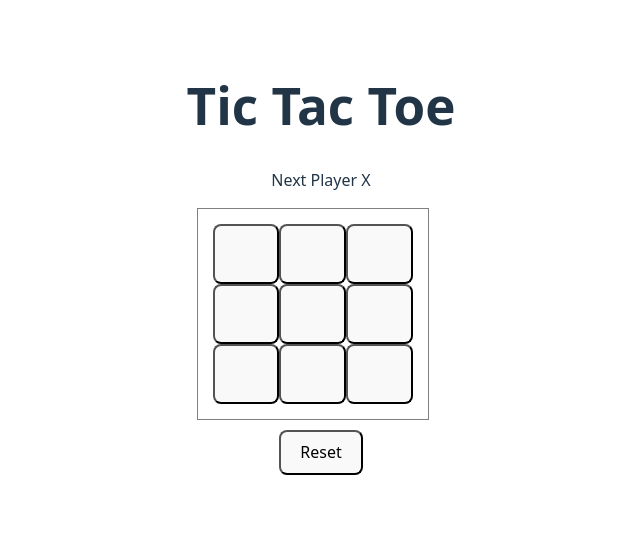
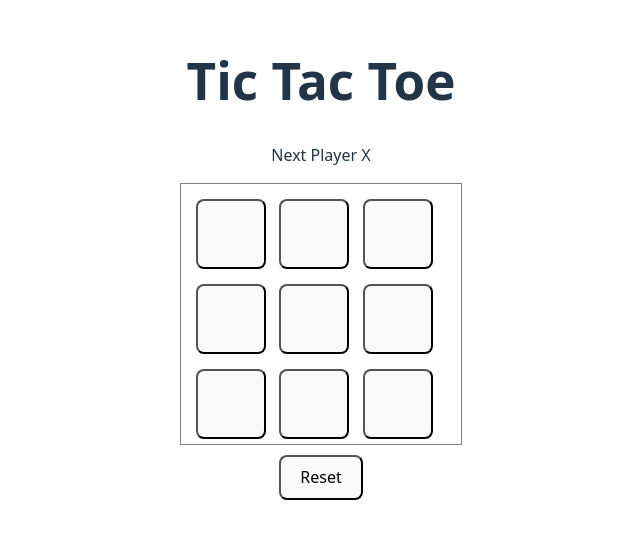
Before and after one commit to abdel1413/TicTacToe, a React (Vite) app: page / in a window 1280 px wide. Shown: the part 141-680 px from the top of the page, without its empty margins (319-959 px from the left). Built offline with nearby package versions, Linux system fonts and the light colour scheme.

Commit message:
review styling

```diff
--- a/src/TicTacToe.jsx
+++ b/src/TicTacToe.jsx
@@ -44,7 +44,7 @@ let status
     if(winner ==="Draw"){
        status = "It is draw";
     }else if(winner){
-       status = `${winner} wins`;
+       status = `${winner} wins the game`;
     }else{
        status = `Next Player ${isNext ? "X": "O"} `
     }
@@ -60,7 +60,8 @@ let status
     <p>{status}</p>
     <div className="btn-container" >
         {textContent.map((value, i)=>{
-            return <button key={i} onClick={()=>handleClick(i)} >{value}</button>
+            return <button key={i} onClick={()=>handleClick(i)}
+            style={{fontSize:'1.5rem', width:'70px' , height:'70px'}} >{value}</button>
         })}
     </div>
     <button onClick={handleReset}>Reset</button>
--- a/src/index.css
+++ b/src/index.css
@@ -34,16 +34,17 @@ h1 {
 .btn-container{
   border:1px solid gray;
   display: grid;
-
-  grid-template-columns: 3fr 3fr 3fr;
+  grid-template-columns: repeat(3, 1fr);
   grid-template-rows: 60px 60px 60px;
+  row-gap: 25px;
   margin:10px;
   padding: 5px auto;
  padding: 15px;
-  width: 200px;
+  width: 250px;
+
 }
 .btn-container:hover{
-  border: 2px solid blue;
+  border: 1px solid blue;
 }
 button {
   border-radius: 8px;
```
